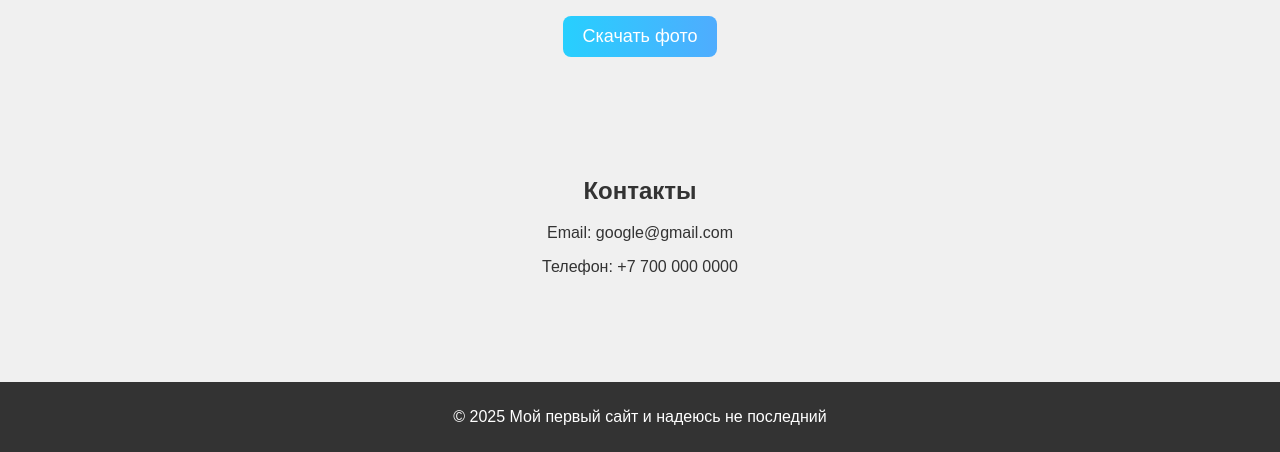
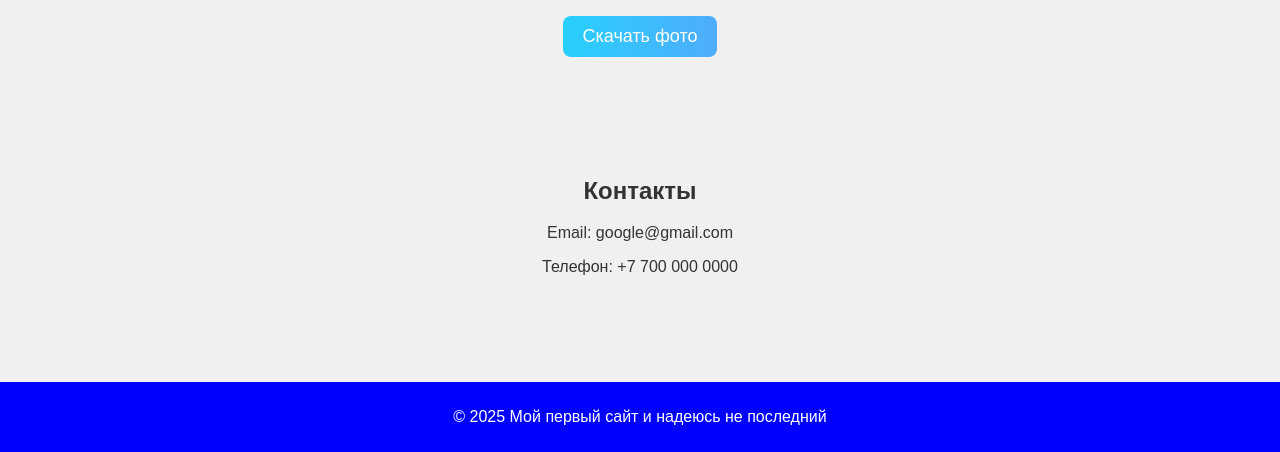
Before and after one commit to Kreedak/kreedak, a plain HTML site: page index.html in a window 1280 px wide. Shown: the part 838-1290 px from the top of the page. Drawn offline with Linux system fonts and the light colour scheme.

Commit message:
Update style.css

```diff
--- a/style.css
+++ b/style.css
@@ -121,7 +121,7 @@ section {
 }
 
 footer {
-	background: #333;
+	background: blue;
     color: white;
     padding: 10px;
     margin-top: 20px;
```
